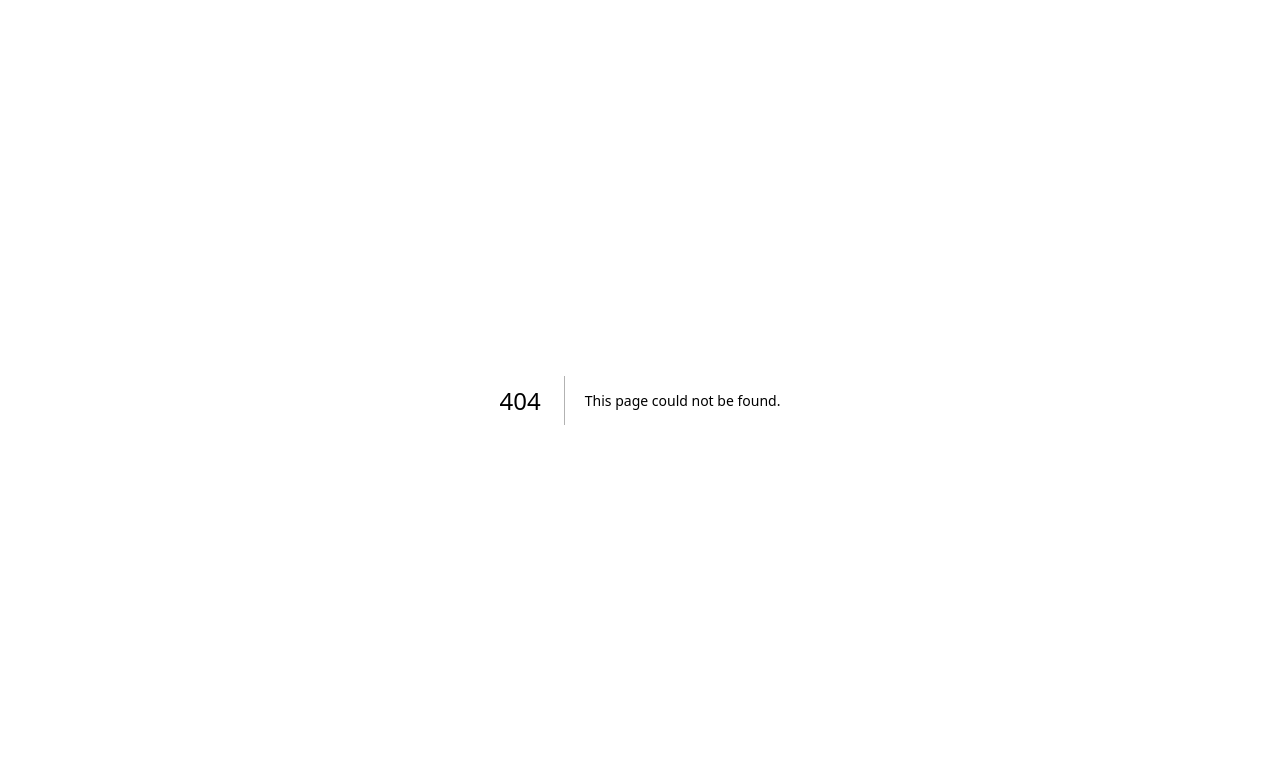
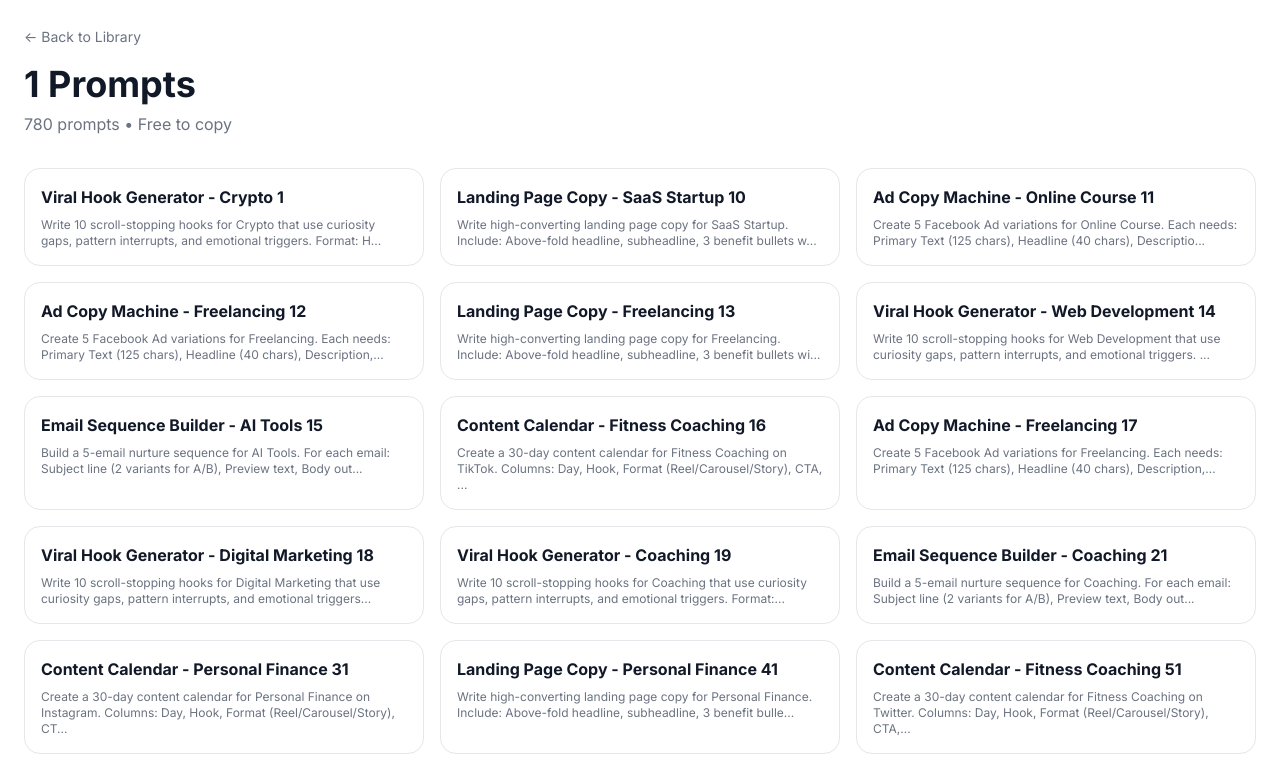
Before and after one commit to fair-gobi/toolhub-ai, a Next.js app: page /prompts/category/1 in a window 1280 px wide. Before the commit this address had no page. Shown: the top 769 px of the page. Built offline with nearby package versions, Linux system fonts and the light colour scheme.

Commit message:
fix 404 - create prompts category pages

```diff
--- /dev/null
+++ b/app/prompts/category/[category]/page.tsx
@@ -0,0 +1,57 @@
+import { promptData, categoryData } from '@/data/prompts-data'
+import Link from 'next/link'
+
+export async function generateMetadata({ params }: { params: { category: string } }){
+  const cat = decodeURIComponent(params.category)
+  return {
+    title: `${cat} Prompts - 100+ Free AI Prompts | PromptoolHub`,
+    description: `Best ${cat} AI prompts for ChatGPT, Claude, Midjourney. Copy in 1-click.`,
+    alternates: { canonical: `https://www.promptoolhub.com/prompts/category/${cat}` }
+  }
+}
+
+export default function CategoryPage({ params }: { params: { category: string } }){
+  const catSlug = decodeURIComponent(params.category)
+  const catInfo = categoryData.find((c:any)=> c.slug === catSlug)
+  const filtered = promptData.filter((p:any)=>
+    p.category.toLowerCase() === catInfo?.name.toLowerCase() ||
+    p.slug.includes(catSlug) ||
+    p.category.toLowerCase().replace(' ','-') === catSlug
+  )
+
+  return (
+    <main className="max-w-7xl mx-auto p-6">
+      <Link href="/prompts" className="text-sm text-gray-500 hover:underline">← Back to Library</Link>
+      <h1 className="text-4xl font-bold mt-4 capitalize">{catInfo?.name || catSlug} Prompts</h1>
+      <p className="text-gray-500 mt-2">{filtered.length} prompts • Free to copy</p>
+
+      <div className="grid md:grid-cols-2 lg:grid-cols-3 gap-4 mt-8">
+        {filtered.slice(0,60).map((p:any)=>(
+          <div key={p.id} className="border rounded-2xl p-4 bg-white">
+            <Link href={`/prompts/${p.slug}`}>
+              <h3 className="font-bold line-clamp-2 hover:text-blue-600">{p.title}</h3>
+              <p className="text-xs text-gray-500 mt-2 line-clamp-3">{p.content.slice(0,120)}...</p>
+            </Link>
+          </div>
+        ))}
+      </div>
+    </main>
+  )
+}
+
+export async function generateStaticParams(){
+  return [
+    { category: 'sales' },
+    { category: 'marketing' },
+    { category: 'image-prompt' },
+    { category: 'coding' },
+    { category: 'social-media' },
+    { category: 'design' },
+    { category: 'video-prompt' },
+    { category: 'writing' },
+    { category: 'business' },
+    { category: 'seo' },
+    { category: 'productivity' },
+    { category: 'education' },
+  ]
+}
```
